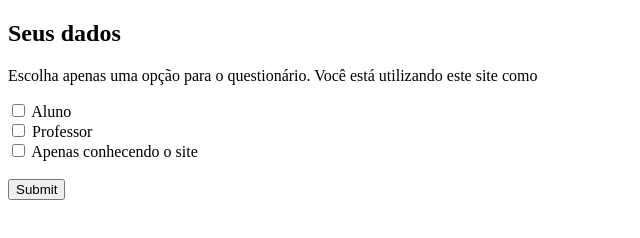
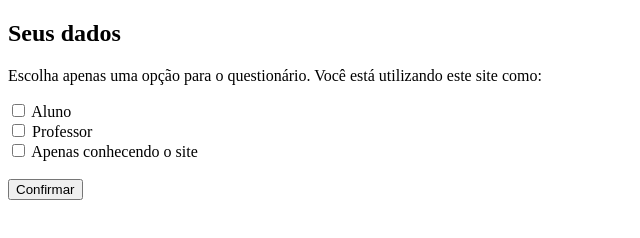
Before and after one commit to nathy-emanuelle/nathy-emanuelle.github.io, a plain HTML site: page segundo.html in a window 1280 px wide. Shown: the full height of the page, 0-640 px from the left. Drawn offline with Linux system fonts and the light colour scheme.

Commit message:
Update segundo.html

```diff
--- a/segundo.html
+++ b/segundo.html
@@ -3,7 +3,7 @@
 <body>
 
 <h2>Seus dados</h2>
-<p>Escolha apenas uma opção para o questionário. Você está utilizando este site como</p>
+<p>Escolha apenas uma opção para o questionário. Você está utilizando este site como:</p>
 
 <form action="/action_page.php">
   <input type="checkbox" id="vehicle1" name="vehicle1" value="Bike">
@@ -12,7 +12,7 @@
   <label for="vehicle2"> Professor</label><br>
   <input type="checkbox" id="vehicle3" name="vehicle3" value="Boat">
   <label for="vehicle3"> Apenas conhecendo o site</label><br><br>
-  <input type="submit" value="Submit">
+  <input type="submit" value="Confirmar">
 </form>
 
 </body>
```
